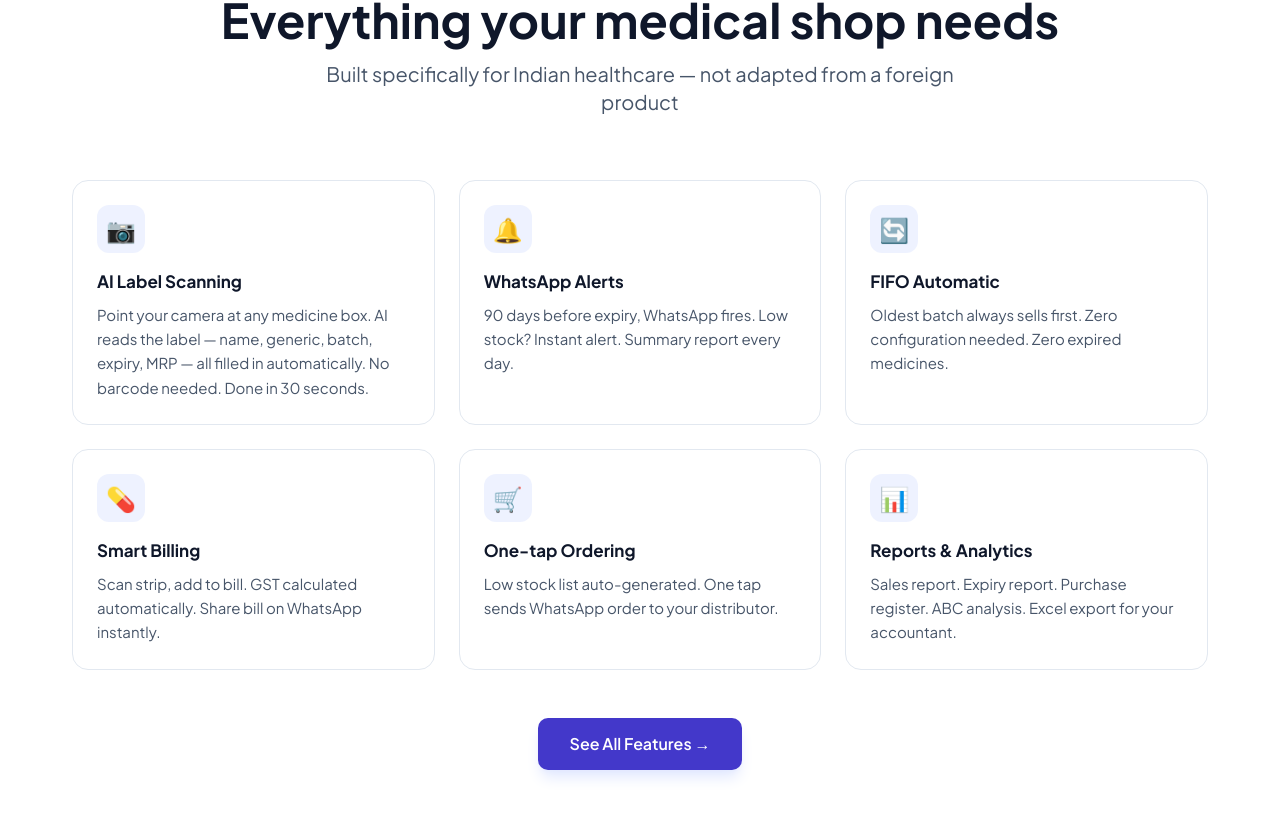
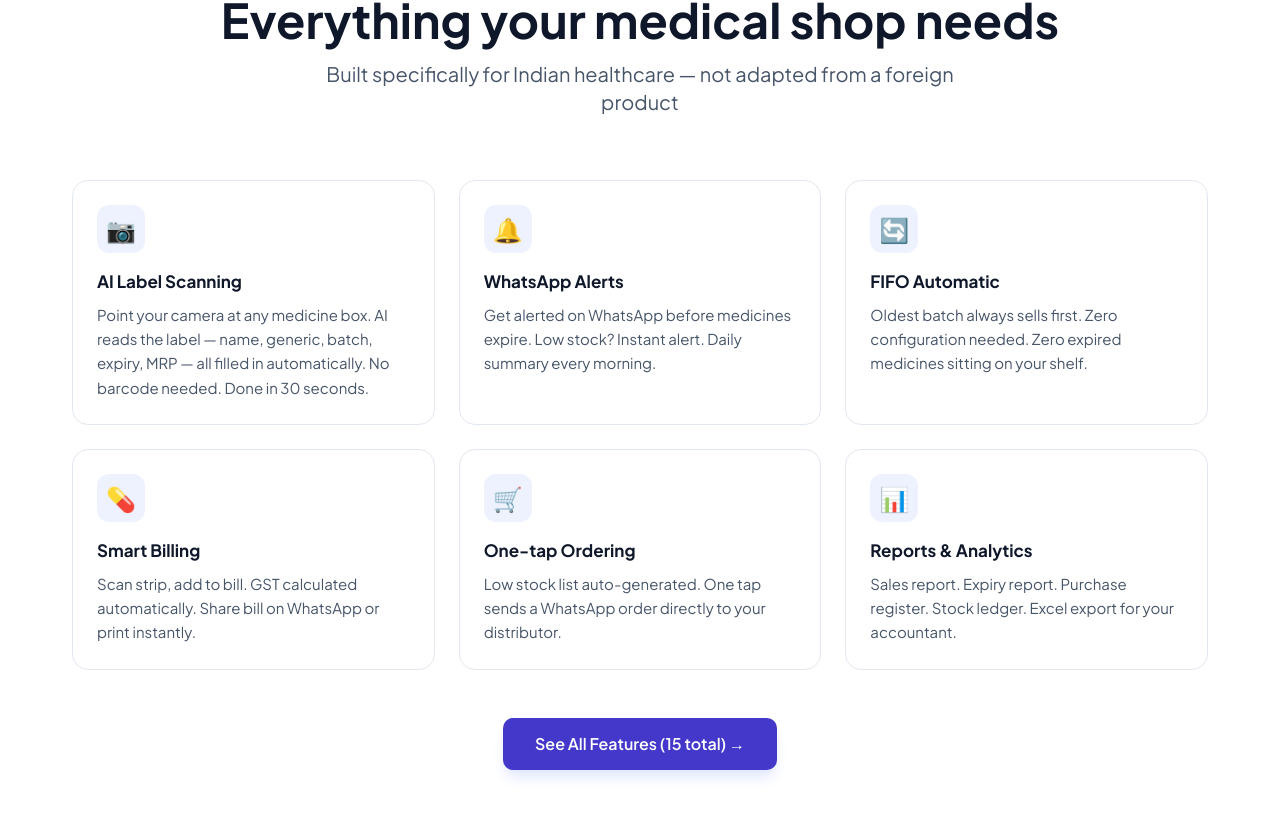
Before and after one commit to VignyX-Labs/vignyx-official-portal, a Next.js app: page / in a window 1280 px wide. Shown: the part 2685-3499 px from the top of the page. Built offline with nearby package versions, Linux system fonts and the light colour scheme.

Commit message:
Expand features section with all app features, toggle in-place

```diff
--- a/components/FeaturesSection.tsx
+++ b/components/FeaturesSection.tsx
@@ -1,10 +1,9 @@
 "use client";
 
-import { motion } from "framer-motion";
-import { useInView } from "framer-motion";
-import { useRef } from "react";
+import { motion, AnimatePresence, useInView } from "framer-motion";
+import { useRef, useState } from "react";
 
-const features = [
+const primaryFeatures = [
   {
     icon: "📷",
     title: "AI Label Scanning",
@@ -13,33 +12,101 @@ const features = [
   {
     icon: "🔔",
     title: "WhatsApp Alerts",
-    body: "90 days before expiry, WhatsApp fires. Low stock? Instant alert. Summary report every day.",
+    body: "Get alerted on WhatsApp before medicines expire. Low stock? Instant alert. Daily summary every morning.",
   },
   {
     icon: "🔄",
     title: "FIFO Automatic",
-    body: "Oldest batch always sells first. Zero configuration needed. Zero expired medicines.",
+    body: "Oldest batch always sells first. Zero configuration needed. Zero expired medicines sitting on your shelf.",
   },
   {
     icon: "💊",
     title: "Smart Billing",
-    body: "Scan strip, add to bill. GST calculated automatically. Share bill on WhatsApp instantly.",
+    body: "Scan strip, add to bill. GST calculated automatically. Share bill on WhatsApp or print instantly.",
   },
   {
     icon: "🛒",
     title: "One-tap Ordering",
-    body: "Low stock list auto-generated. One tap sends WhatsApp order to your distributor.",
+    body: "Low stock list auto-generated. One tap sends a WhatsApp order directly to your distributor.",
   },
   {
     icon: "📊",
     title: "Reports & Analytics",
-    body: "Sales report. Expiry report. Purchase register. ABC analysis. Excel export for your accountant.",
+    body: "Sales report. Expiry report. Purchase register. Stock ledger. Excel export for your accountant.",
   },
 ];
+
+const additionalFeatures = [
+  {
+    icon: "📦",
+    title: "Batch & Expiry Tracking",
+    body: "Every medicine tracked by batch number and expiry date. Know exactly which batch is on which rack at all times.",
+  },
+  {
+    icon: "🗂️",
+    title: "Rack & Location Management",
+    body: "Assign medicines to racks when receiving stock. Find any medicine instantly — no more hunting through shelves.",
+  },
+  {
+    icon: "🏷️",
+    title: "Multi-Category Support",
+    body: "Tablets, capsules, syrups, injections, vials, ampoules, drops, powders, ointments — every medicine category handled correctly.",
+  },
+  {
+    icon: "📐",
+    title: "Pack Notation",
+    body: "Tracks 10×10, 10×15, and nested pack formats automatically. Strips per box, tablets per strip — inventory always in exact units.",
+  },
+  {
+    icon: "🔍",
+    title: "Smart Medicine Matching",
+    body: "Scan a medicine and VignyX finds it in your stock instantly — even with OCR typos or alternate brand names.",
+  },
+  {
+    icon: "➕",
+    title: "Quick Add for New Medicines",
+    body: "Medicine not in the database? Add it in seconds from the same scan screen. No interruption to your workflow.",
+  },
+  {
+    icon: "👥",
+    title: "Multi-user Access",
+    body: "Your staff can log in and manage stock from their own phones. All changes sync in real time.",
+  },
+  {
+    icon: "🏥",
+    title: "Godown & Pharmacy Modes",
+    body: "Manage a central godown and distribute to multiple pharmacy branches — all from one account.",
+  },
+  {
+    icon: "💰",
+    title: "MRP & Margin Tracking",
+    body: "Track MRP per strip across batches. Know your margins. Never sell below cost by mistake.",
+  },
+];
+
+function FeatureCard({ feature, i, isInView }: { feature: typeof primaryFeatures[0]; i: number; isInView: boolean }) {
+  return (
+    <motion.div
+      key={feature.title}
+      initial={{ opacity: 0, y: 30 }}
+      animate={isInView ? { opacity: 1, y: 0 } : {}}
+      transition={{ duration: 0.5, delay: i * 0.08 }}
+      className="group relative bg-white border border-[#e2e8f0] rounded-2xl p-6 hover:border-[#4338ca]/30 hover:shadow-lg hover:-translate-y-1 transition-all duration-300"
+    >
+      <div className="w-12 h-12 bg-gradient-to-br from-indigo-50 to-[#eef2ff] rounded-xl flex items-center justify-center text-2xl mb-4 group-hover:scale-110 transition-transform duration-300">
+        {feature.icon}
+      </div>
+      <h3 className="text-[17px] font-bold text-[#0f172a] mb-2">{feature.title}</h3>
+      <p className="text-slate-600 text-[15px] leading-relaxed">{feature.body}</p>
+      <div className="absolute bottom-0 left-6 right-6 h-0.5 bg-gradient-to-r from-[#4338ca] to-[#6366f1] rounded-full scale-x-0 group-hover:scale-x-100 transition-transform duration-300 origin-left" />
+    </motion.div>
+  );
+}
 
 export default function FeaturesSection() {
   const ref = useRef(null);
   const isInView = useInView(ref, { once: true, margin: "-80px" });
+  const [expanded, setExpanded] = useState(false);
 
   return (
     <section className="section-padding bg-white" id="features">
@@ -54,44 +121,39 @@ export default function FeaturesSection() {
           <div className="inline-flex items-center gap-2 bg-indigo-50 text-[#4338ca] text-sm font-semibold px-4 py-2 rounded-full mb-4">
             Product Features
           </div>
-          <h2 className="section-title mb-4">
-            Everything your medical shop needs
-          </h2>
+          <h2 className="section-title mb-4">Everything your medical shop needs</h2>
           <p className="section-subtitle max-w-2xl mx-auto">
             Built specifically for Indian healthcare — not adapted from a foreign product
           </p>
         </motion.div>
 
-        {/* Feature grid */}
+        {/* Primary features */}
         <div className="grid sm:grid-cols-2 lg:grid-cols-3 gap-6">
-          {features.map((feature, i) => (
-            <motion.div
-              key={feature.title}
-              initial={{ opacity: 0, y: 30 }}
-              animate={isInView ? { opacity: 1, y: 0 } : {}}
-              transition={{ duration: 0.6, delay: i * 0.1 }}
-              className="group relative bg-white border border-[#e2e8f0] rounded-2xl p-6 hover:border-[#4338ca]/30 hover:shadow-lg hover:-translate-y-1 transition-all duration-300"
-            >
-              {/* Icon */}
-              <div className="w-12 h-12 bg-gradient-to-br from-indigo-50 to-[#eef2ff] rounded-xl flex items-center justify-center text-2xl mb-4 group-hover:scale-110 transition-transform duration-300">
-                {feature.icon}
-              </div>
-
-              {/* Content */}
-              <h3 className="text-[17px] font-bold text-[#0f172a] mb-2">
-                {feature.title}
-              </h3>
-              <p className="text-slate-600 text-[15px] leading-relaxed">
-                {feature.body}
-              </p>
-
-              {/* Hover accent line */}
-              <div className="absolute bottom-0 left-6 right-6 h-0.5 bg-gradient-to-r from-[#4338ca] to-[#6366f1] rounded-full scale-x-0 group-hover:scale-x-100 transition-transform duration-300 origin-left" />
-            </motion.div>
+          {primaryFeatures.map((feature, i) => (
+            <FeatureCard key={feature.title} feature={feature} i={i} isInView={isInView} />
           ))}
         </div>
 
-        {/* Bottom CTA */}
+        {/* Expanded features */}
+        <AnimatePresence>
+          {expanded && (
+            <motion.div
+              initial={{ opacity: 0, height: 0 }}
+              animate={{ opacity: 1, height: "auto" }}
+              exit={{ opacity: 0, height: 0 }}
+              transition={{ duration: 0.4, ease: "easeInOut" }}
+              className="overflow-hidden"
+            >
+              <div className="grid sm:grid-cols-2 lg:grid-cols-3 gap-6 mt-6">
+                {additionalFeatures.map((feature, i) => (
+                  <FeatureCard key={feature.title} feature={feature} i={i} isInView={expanded} />
+                ))}
+              </div>
+            </motion.div>
+          )}
+        </AnimatePresence>
+
+        {/* Toggle button */}
         <motion.div
           initial={{ opacity: 0, y: 20 }}
           animate={isInView ? { opacity: 1, y: 0 } : {}}
@@ -99,12 +161,10 @@ export default function FeaturesSection() {
           className="text-center mt-12"
         >
           <button
-            onClick={() => {
-              document.querySelector("#early-access")?.scrollIntoView({ behavior: "smooth" });
-            }}
+            onClick={() => setExpanded((v) => !v)}
             className="btn-primary px-8 py-3.5 text-base shadow-lg shadow-indigo-100"
           >
-            See All Features →
+            {expanded ? "Show Less ↑" : `See All Features (${primaryFeatures.length + additionalFeatures.length} total) →`}
           </button>
         </motion.div>
       </div>
```
